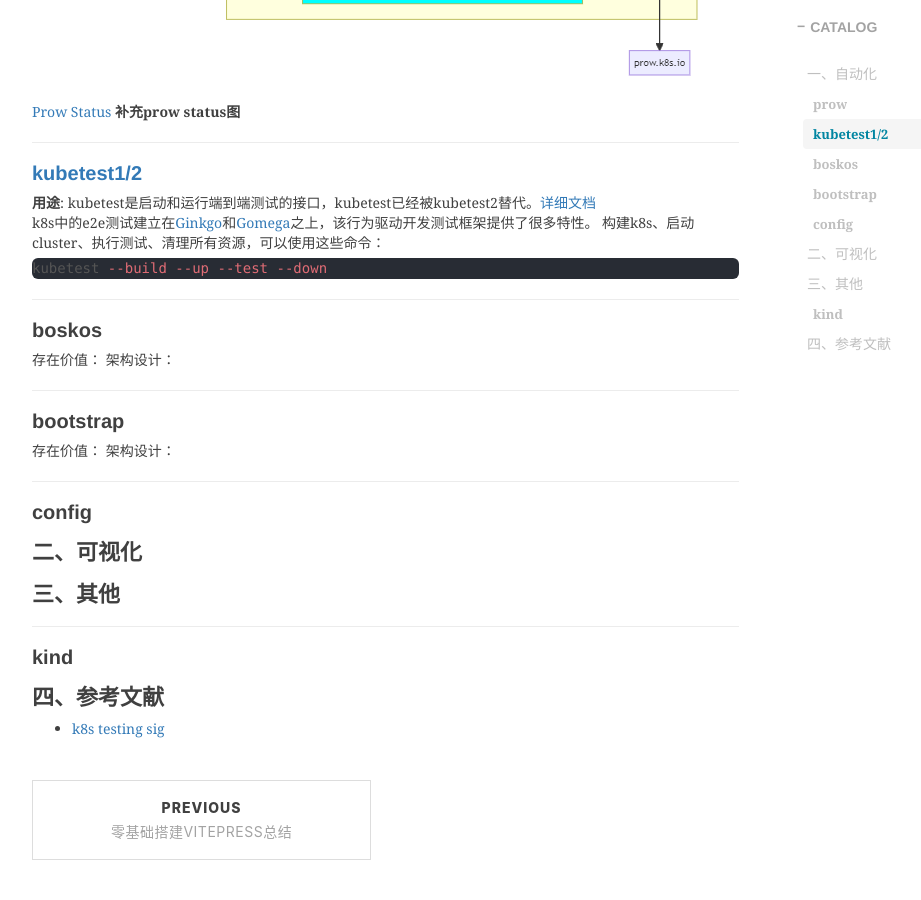
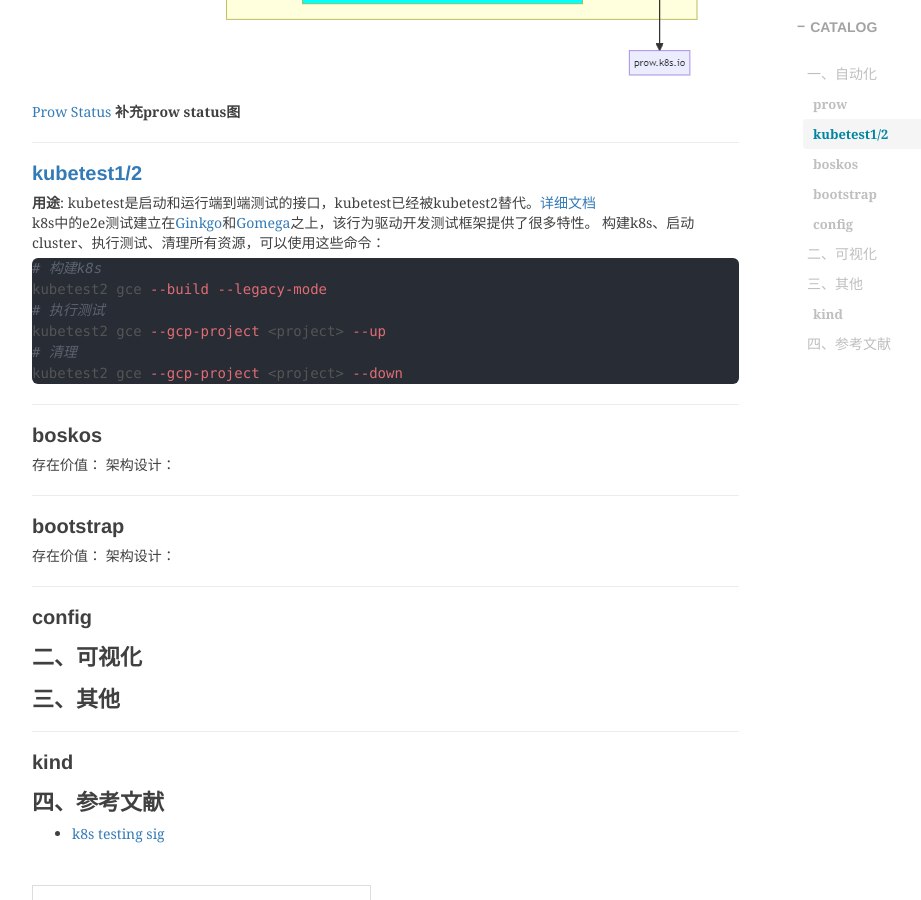
Before and after one commit to shihai1991/shihai1991.github.io, a Jekyll site: the page built from _posts/2023-06-12-kubernetes-test-sig组.md, in a window 1280 px wide and 900 px high, scrolled down 2310 px. Shown: the whole window, without its empty margins (233-1154 px from the left). Built offline with Jekyll 4.4.1, drawn with Linux system fonts in a browser that asks for light colours; nearby versions of some CDN libraries; comment, search, counter and statistics services are not loaded.

Commit message:
Update 2023-06-12-kubernetes-test-sig组.md

````diff
--- a/_posts/2023-06-12-kubernetes-test-sig组.md
+++ b/_posts/2023-06-12-kubernetes-test-sig组.md
@@ -38,7 +38,12 @@
 k8s中的e2e测试建立在[Ginkgo](https://onsi.github.io/ginkgo)和[Gomega](https://onsi.github.io/gomega)之上，该行为驱动开发测试框架提供了很多特性。
 构建k8s、启动cluster、执行测试、清理所有资源，可以使用这些命令：
 ```shell
-kubetest --build --up --test --down
+# 构建k8s
+kubetest2 gce --build --legacy-mode
+# 执行测试
+kubetest2 gce --gcp-project <project> --up
+# 清理
+kubetest2 gce --gcp-project <project> --down
 ```
 
 ## boskos
````
